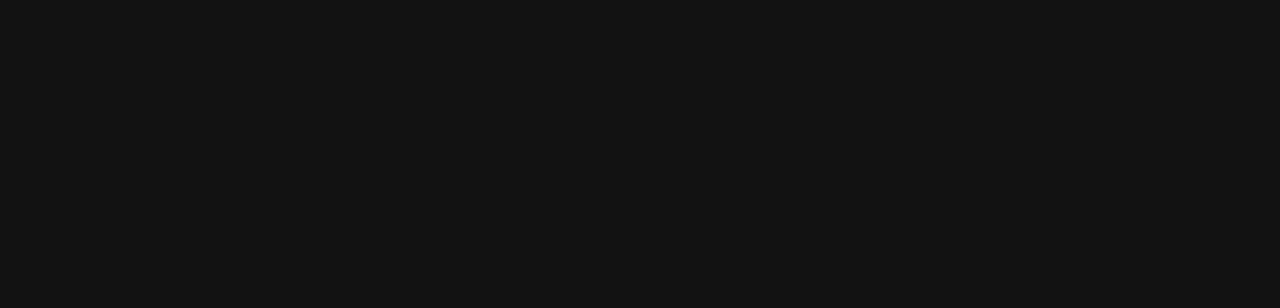
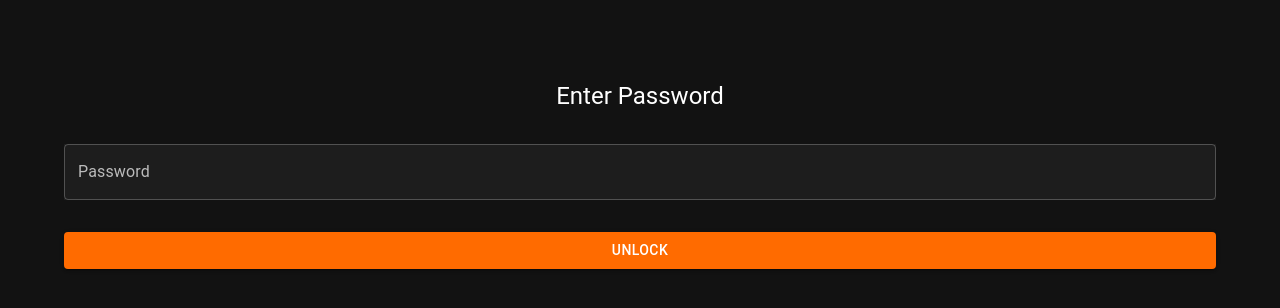
Before and after one commit to Dhruv-Varshney-developer/etherlite, a React (Create React App) app: page /enter-password in a window 1280 px wide. Before the commit this address had no page. Shown: the top 308 px of the page. Built offline with nearby package versions, Linux system fonts and the light colour scheme.

Commit message:
enterpassword.js added.

```diff
--- a/src/App.js
+++ b/src/App.js
@@ -17,6 +17,7 @@
 import NewWallet from "./screens/newwallet";
 import Passcoderecovery from "./screens/passcoderecovery";
 import Passcodenew from "./screens/passcodenew";
+import EnterPassword from "./screens/enterpassword";
 
 const darkTheme = createTheme({
   palette: {
@@ -60,6 +61,7 @@
             <Routes>
               <Route path="/" element={<WalletScreen />} />
               <Route path="/passcodenew" element={<Passcodenew />} />
+              <Route path="/enter-password" element={<EnterPassword />} />
 
               <Route path="/passcoderecovery" element={<Passcoderecovery />} />
               <Route path="/newwallet" element={<NewWallet />} />
--- /dev/null
+++ b/src/screens/enterpassword.js
@@ -0,0 +1,57 @@
+import React, { useState } from "react";
+import { Container, Typography, TextField, Button, Box } from "@mui/material";
+import { motion } from "framer-motion";
+import { useNavigate } from "react-router-dom";
+import { decryptSeedPhrase } from "../security/encryption";
+import { getEncryptedSeedFromLocalStorage } from "../security/storage";
+
+const EnterPassword = ({ onPasswordSubmit }) => {
+  const [password, setPassword] = useState("");
+  const [error, setError] = useState(false);
+  const navigate = useNavigate();
+
+  const handleUnlock = async () => {
+    const encryptedSeed = getEncryptedSeedFromLocalStorage();
+    if (encryptedSeed) {
+      try {
+        // Attempt to decrypt seed phrase with entered password
+        await decryptSeedPhrase(encryptedSeed, password);
+        onPasswordSubmit(password); // Update password state and allow user to proceed
+        navigate("/portfolio"); // Redirect to portfolio
+      } catch (error) {
+        setError(true); // Show error if decryption fails
+      }
+    }
+  };
+
+  return (
+    <Container sx={{ textAlign: "center", mt: 8 }}>
+      <Typography variant="h5" sx={{ mb: 4 }}>
+        Enter Password
+      </Typography>
+      <TextField
+        label="Password"
+        type="password"
+        variant="outlined"
+        fullWidth
+        value={password}
+        onChange={(e) => setPassword(e.target.value)}
+        error={error}
+        helperText={error ? "Incorrect password. Try again." : ""}
+        sx={{ backgroundColor: "#1D1D1D", color: "#FFFFFF", mb: 4 }}
+      />
+      <motion.div whileHover={{ scale: 1.05 }}>
+        <Button
+          variant="contained"
+          onClick={handleUnlock}
+          sx={{ backgroundColor: "#ff6b00", color: "#fff" }}
+          fullWidth
+        >
+          Unlock
+        </Button>
+      </motion.div>
+    </Container>
+  );
+};
+
+export default EnterPassword;
--- a/src/screens/portfolio.js
+++ b/src/screens/portfolio.js
@@ -15,27 +15,40 @@
 import { getEncryptedSeedFromLocalStorage } from "../security/storage";
 import { derivePublicAddressFromSeed } from "../blockchain/keypairgen";
 import { getBalance } from "../blockchain/ethereum-interaction";
-import { useLocation } from "react-router-dom";
+import { useNavigate, useLocation } from "react-router-dom";
 
 const Portfolio = () => {
   const [publicAddress, setPublicAddress] = useState("");
   const [balance, setBalance] = useState(0);
   const [assets, setAssets] = useState([]);
   const [isCopied, setIsCopied] = useState(false);
+  const navigate = useNavigate();
 
   const location = useLocation();
   const password = location.state?.password;
+  console.log("password:" + password);
+
+  const encryptedSeed = getEncryptedSeedFromLocalStorage();
+  console.log("Encrypted seed from local storage:", encryptedSeed);
+  console.log("Password used for decryption:", password);
+  const decryptedSeedPhrase = decryptSeedPhrase(encryptedSeed, password);
+  console.log("decrypted seed phrase:" + decryptedSeedPhrase);
+  useEffect(() => {
+    const verifyAndRedirect = async () => {
+        const decryptedSeedPhrase = await decryptSeedPhrase(encryptedSeed, password);
+        if (!decryptedSeedPhrase) {
+            navigate("/");
+        } else if (!password) {
+            navigate("/enter-password");
+        }
+    };
+
+    verifyAndRedirect();
+}, [encryptedSeed, password, navigate]);
 
   useEffect(() => {
     const fetchAssets = async () => {
-      const encryptedSeed = getEncryptedSeedFromLocalStorage();
-      console.log("Encrypted seed from local storage:", encryptedSeed);
-      console.log("Password used for decryption:", password);
-      const seedPhrase =  await decryptSeedPhrase(encryptedSeed, password);
-      console.log("decrypted seed phrase:" + seedPhrase);
-
-
-      const address = await derivePublicAddressFromSeed(seedPhrase); // Implement derivePublicAddressFromSeed
+      const address = await derivePublicAddressFromSeed(decryptedSeedPhrase); // Implement derivePublicAddressFromSeed
       console.log("address:" + address);
 
       setPublicAddress(address);
@@ -59,7 +72,7 @@
     if (password) {
       fetchAssets();
     }
-  }, [balance, password]);
+  }, [balance, decryptedSeedPhrase, password]);
 
   const handleCopyAddress = () => {
     navigator.clipboard.writeText(publicAddress);
```
